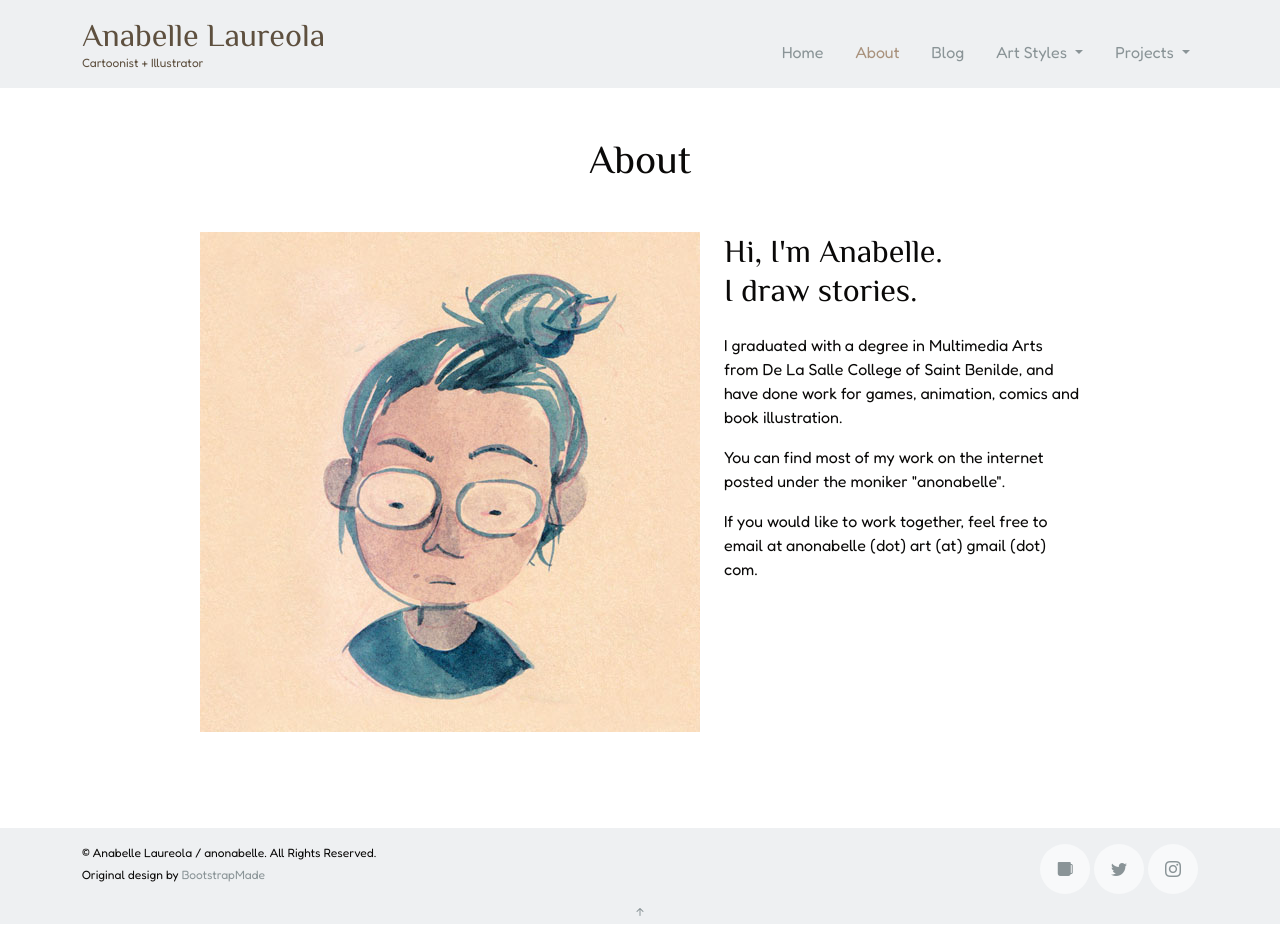
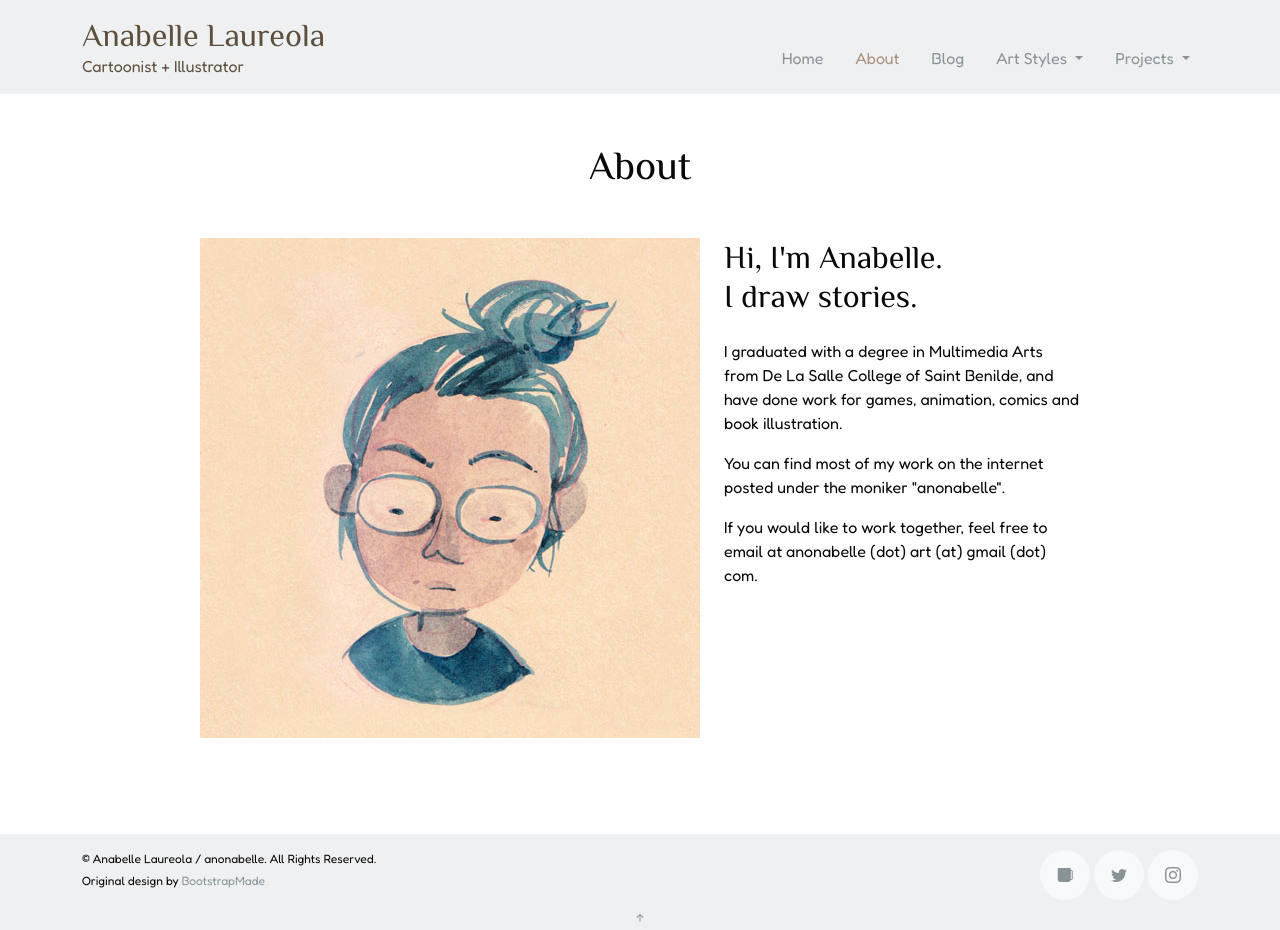
Before and after one commit to nabelore/nabelore.github.io, a Jekyll site: the page built from assets/html/about.html, in a window 1280 px wide. Built offline with Jekyll 4.4.1, drawn with Linux system fonts in a browser that asks for light colours.

Commit message:
Update main.scss

```diff
--- a/_sass/main.scss
+++ b/_sass/main.scss
@@ -286,8 +286,8 @@
 }
 .dropdown-menu{ background-color: $colo-dark; }
 
-.navbar-brand h1{ font-size: 1.3rem; }
-.navbar-brand p{ font-size: .75rem; }
+.navbar-brand h1{ font-size: 1.5rem;}
+.navbar-brand p{ font-size: .9rem; }
 
 .offcanvas-end{ width: 50%; }
 
@@ -326,8 +326,8 @@
   	.dropdown-menu, .dropdown { visibility: visible; }
   	.navbar-proj { visibility: collapse;  }
 
-
   	.navbar-brand h1{font-size: 2rem; }
+  	.navbar-brand p{ font-size: 1rem; }
 
 }
 
```
